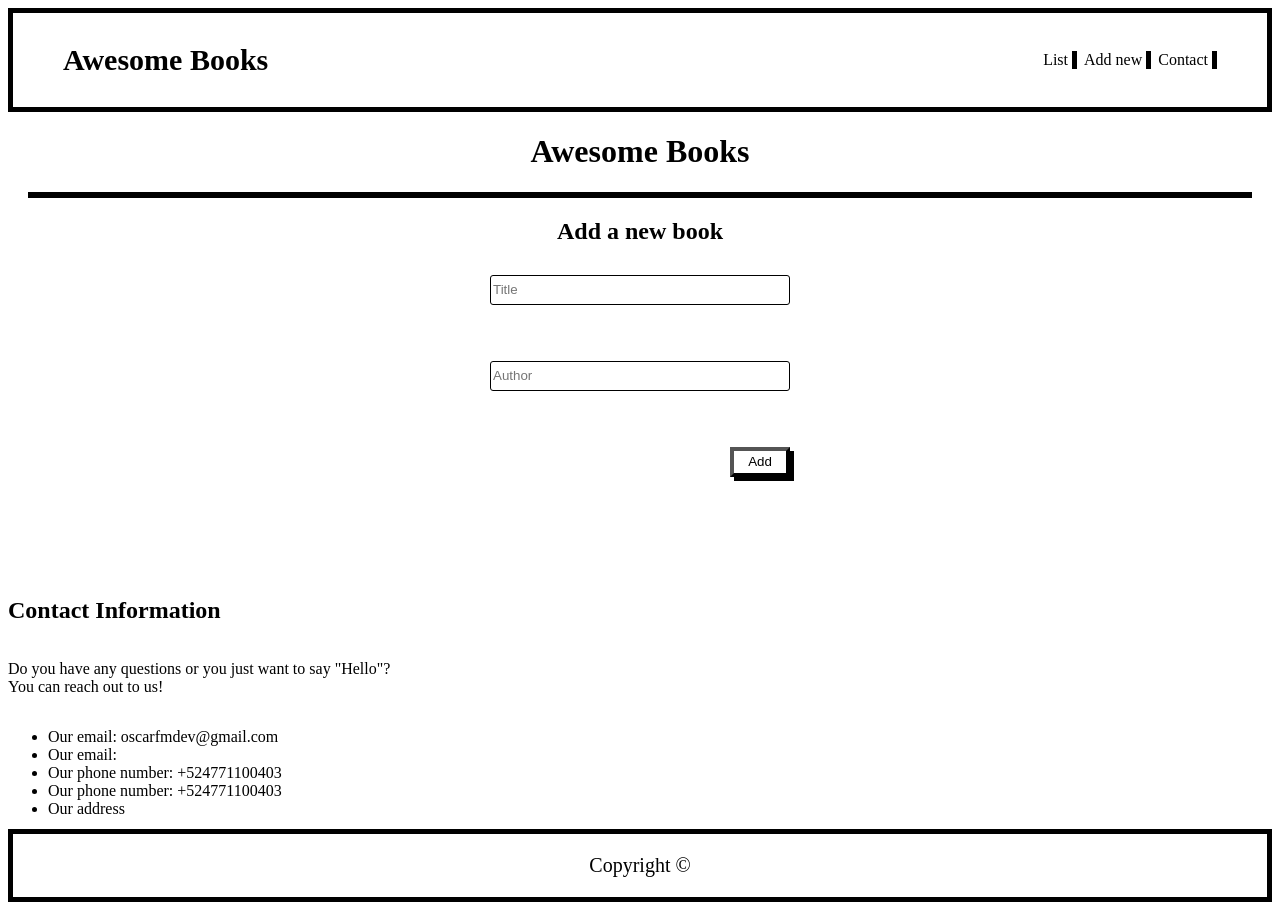
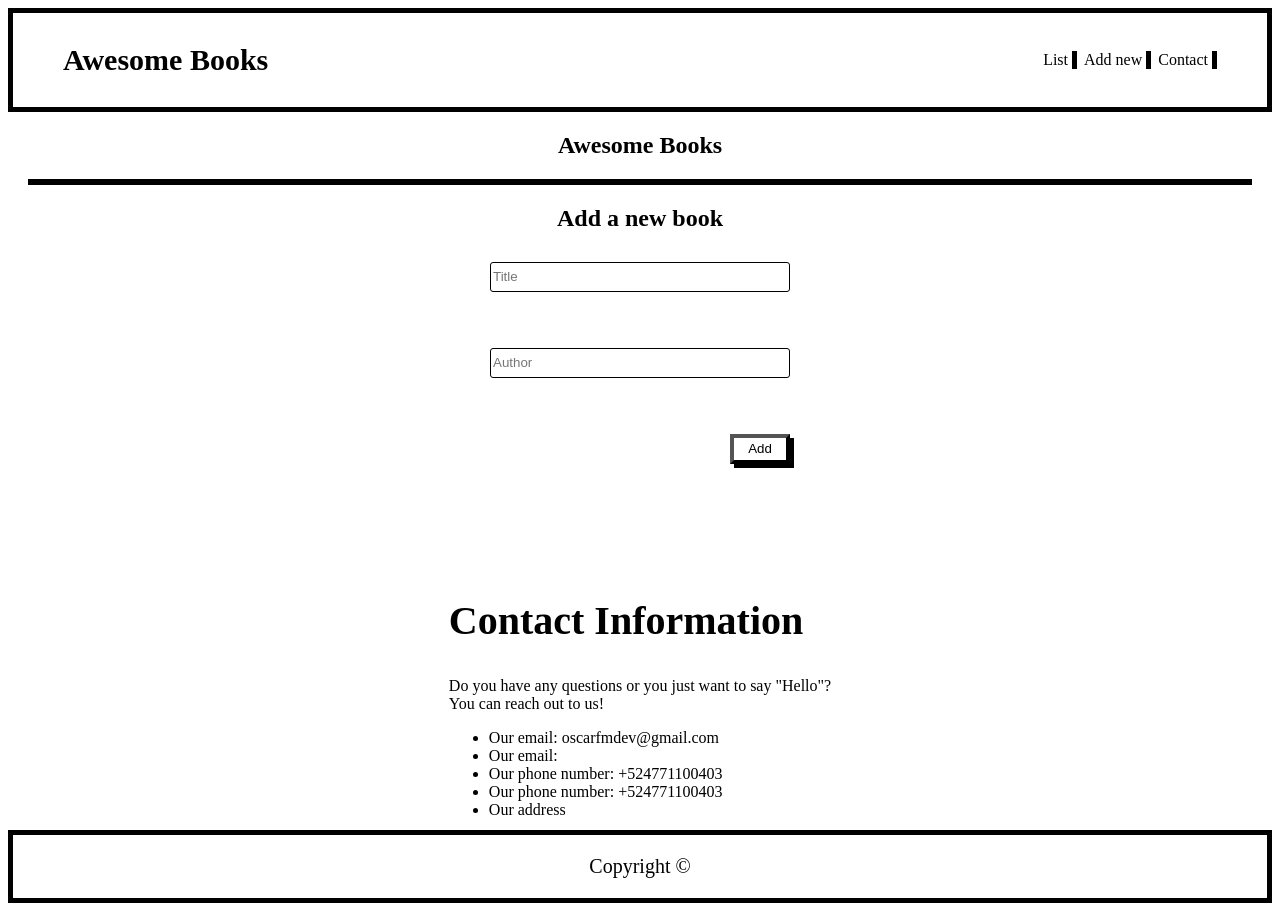
Before and after one commit to OscarFMdev/awesomeBooks, a website: page index.html in a window 1280 px wide. Drawn offline with Linux system fonts and the light colour scheme.

Commit message:
Fix visibility issues

```diff
--- a/index.html
+++ b/index.html
@@ -19,12 +19,14 @@
       </ul>
     </nav>
   </section>
-  <h1>Awesome Books</h1>
 
   <main class="books">
-    <ul class="book-list" id="list">
+    <section id="list">
+      <h1>Awesome Books</h1>
+      <ul class="book-list" >
 
       </ul>
+    </section>
 
     <form class="add-book" id="new-book">
       <h2>Add a new book</h2>
@@ -37,7 +39,7 @@
       <button type="submit" class="add-button">Add</button>
     </form>
 
-
+    <div class="contact-container">
       <section id="contact">
         <h2>Contact Information</h2>
         <p>Do you have any questions or you just want to say "Hello"?<br>You can reach out to us!</p>
@@ -49,6 +51,7 @@
           <li>Our address</li>
         </ul>
       </section>
+    </div>
 
   </main>
 
--- a/styles.css
+++ b/styles.css
@@ -12,10 +12,6 @@ body {
   display: flex;
   flex-direction: column;
   height: 98.5vh;
-}
-
-body > h1 {
-  align-self: center;
 }
 
 .hide {
@@ -53,6 +49,10 @@ li a {
   padding-right: 4px;
   display: inline-block;
   max-height: 18.9833px;
+}
+
+#list h1 {
+  text-align: center;
 }
 
 .book-list {
@@ -124,10 +124,14 @@ form input {
   cursor: pointer;
 }
 
-#contact {
+.contact-container {
   display: flex;
-  flex-direction: column;
-  align-content: center;
+  flex-direction: row;
+  justify-content: center;
+}
+
+#contact > h2 {
+  font-size: 40px;
 }
 
 footer {
```
Lines whose indentation alone changed are shown as unchanged.
